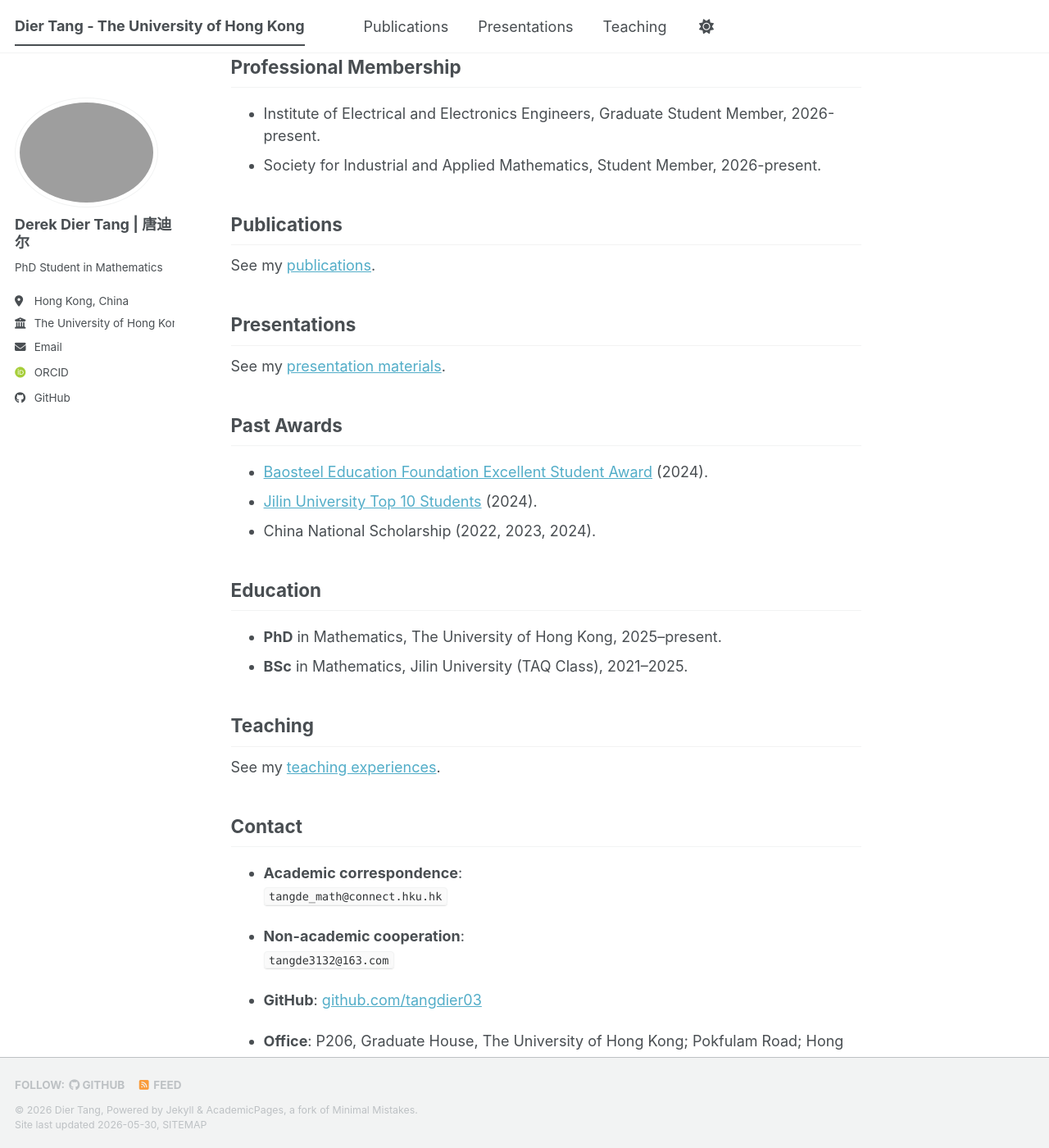
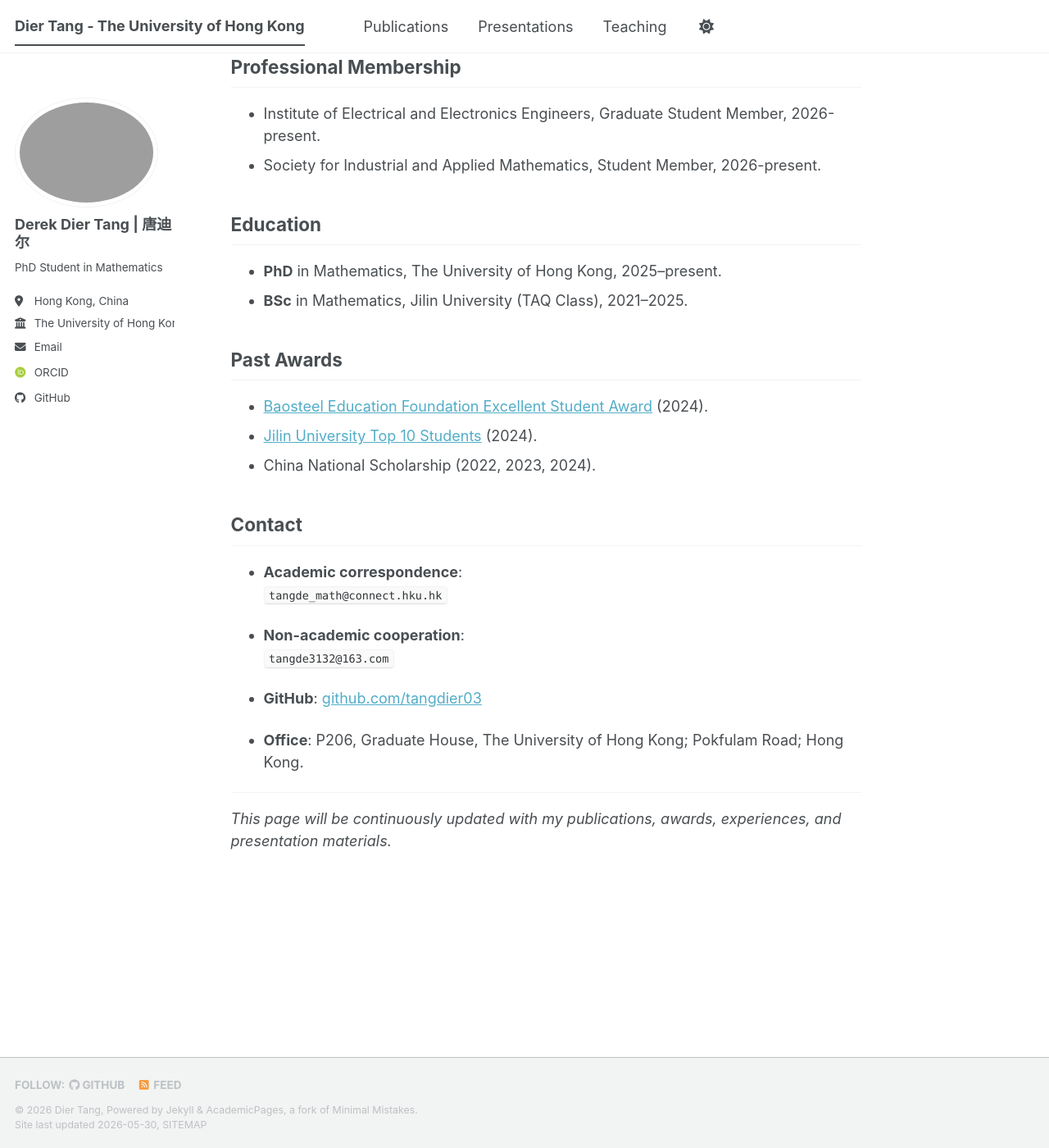
Before and after one commit to TangDier03/tangdier03.github.io, a Jekyll site: the page built from _pages/about.md, in a window 1280 px wide and 1400 px high, scrolled down 704 px. Shown: the whole window at 82% size. Built offline with Jekyll 4.4.1, drawn with Linux system fonts in a browser that asks for light colours; some web fonts are replaced; a script bundle is joined from its source files by our own code; library files that are not in the unit come from our copies.

Commit message:
Update about.md

```diff
--- a/_pages/about.md
+++ b/_pages/about.md
@@ -36,16 +36,12 @@ Conference Reviewer for [ISIT 2026](https://2026.ieee-isit.org/).
 
 
 
-## Publications
-
-See my [publications](https://tangdier03.github.io/publications/).
 
 
+## Education
 
-
-## Presentations
-
-See my [presentation materials](https://tangdier03.github.io/talks/).
+- **PhD** in Mathematics, The University of Hong Kong, 2025–present.
+- **BSc** in Mathematics, Jilin University (TAQ Class), 2021–2025.
 
 
 
@@ -56,19 +52,6 @@ See my [presentation materials](https://tangdier03.github.io/talks/).
 - [Jilin University Top 10 Students](https://jdb.ihwrm.com/index/article/articleinfo.html?doc_id=4646229) (2024).
 - China National Scholarship (2022, 2023, 2024).
 
-
-
-
-## Education
-
-- **PhD** in Mathematics, The University of Hong Kong, 2025–present.
-- **BSc** in Mathematics, Jilin University (TAQ Class), 2021–2025.
-
-
-
-## Teaching
-
-See my [teaching experiences](https://tangdier03.github.io/teaching/).
 
 
 
```
